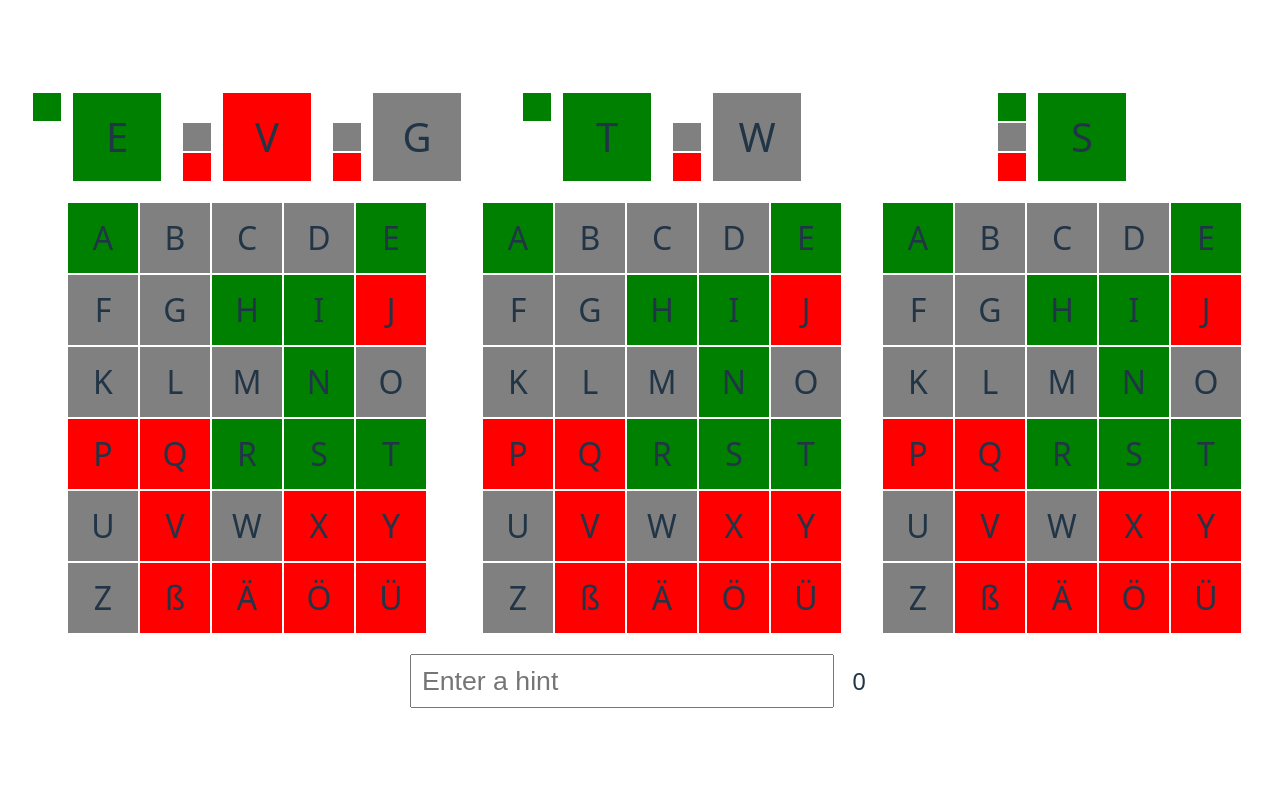
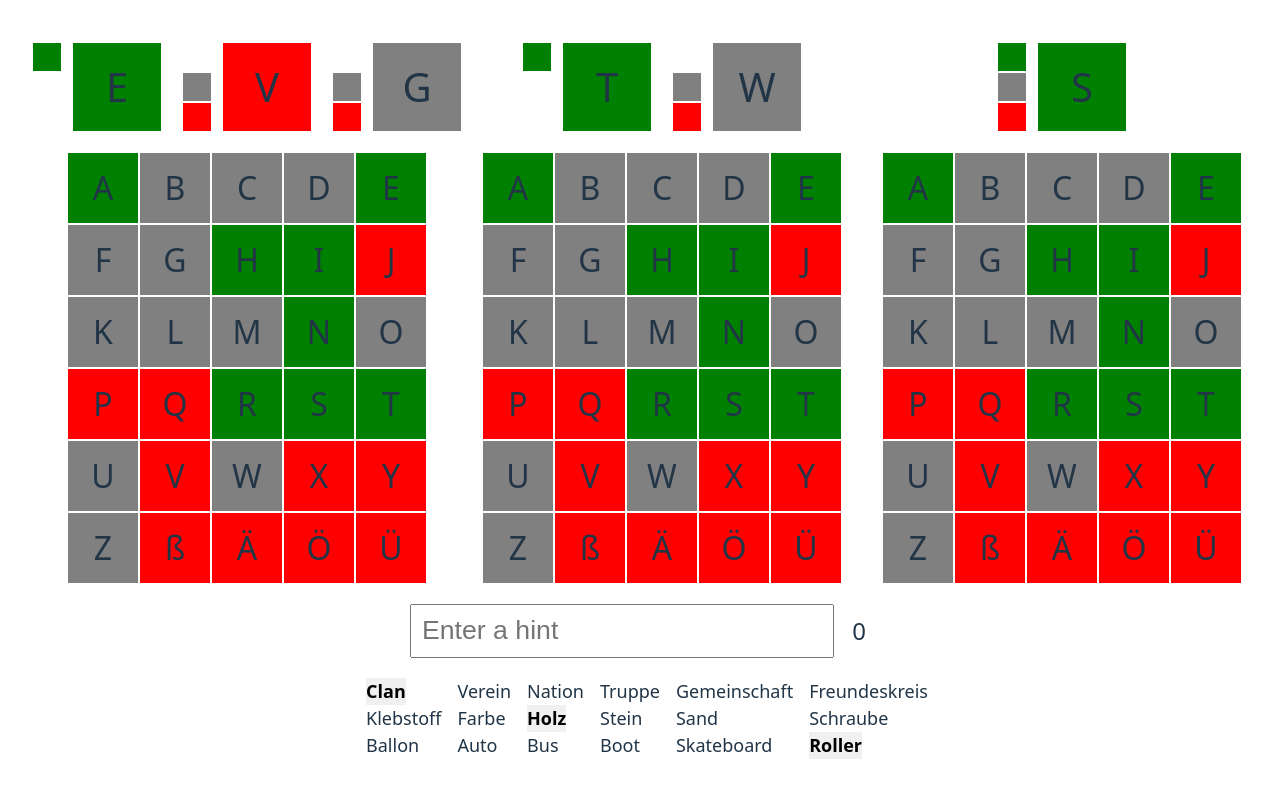
Before and after one commit to tristantisch/a-message-from-the-stars, a Vue app: page / in a window 1280 px wide. Built offline with nearby package versions, Linux system fonts and the light colour scheme.

Commit message:
Add word grid

```diff
--- a/src/App.vue
+++ b/src/App.vue
@@ -2,6 +2,7 @@
 import CodeSlot from './code/CodeSlot.vue';
 import LetterGrid from './letter/LetterGrid.vue';
 import HintBar from './hint/HintBar.vue';
+import WordGrid from './words/WordGrid.vue';
 import { useCodeStore } from './code/code-store';
 import { storeToRefs } from 'pinia';
 
@@ -43,6 +44,7 @@ const {code} = storeToRefs(codeStore);
     </LetterGrid>
   </div>
   <HintBar :code="code"/>
+  <WordGrid/>
 </template>
 
 <style scoped>
--- a/src/hint/HintBar.vue
+++ b/src/hint/HintBar.vue
@@ -34,6 +34,7 @@ const score = computed(() => calculateScore(hint.value, code));
     align-items: center;
     justify-content: center;
     display: flex;
+    padding-bottom: 20px;
 }
 #score {
     height: 50px;
--- /dev/null
+++ b/src/words/WordGrid.vue
@@ -0,0 +1,46 @@
+<script setup lang="ts">
+import { getRandomWordGrid, getRandomWordIndices } from './words';
+
+const words = getRandomWordGrid();
+const indices = getRandomWordIndices();
+
+const isWordSelected = (index: number) => {
+    const rowNumber = Math.floor(index / 6);
+    console.log(rowNumber, index, indices);
+    return indices[rowNumber] === index % 6;
+};
+</script>
+
+<template>
+    <div id="grid">
+        <div
+            id="word"
+            v-for="(word, index) in words.flat()"
+            :class="{
+                selected: isWordSelected(index)
+            }"
+        >
+            {{ word }}
+        </div>
+    </div>
+</template>
+
+<style scoped lang="scss">
+#grid {
+    display: grid;
+    grid-template-columns: repeat(6, max-content);
+    grid-template-rows: repeat(3, 1fr);
+    column-gap: 1rem;
+    justify-content: center;
+}
+#word {
+    justify-self: start;
+    font-size: 18px;
+
+    &.selected {
+        background-color: #f0f0f0;
+        color: #000;
+        font-weight: bold;
+    }
+}
+</style>
--- /dev/null
+++ b/src/words/words.json
@@ -0,0 +1,26 @@
+[
+    ["Abenteuer", "Erfahrung", "Gewinn", "Urlaub", "Sieg", "Entspannung"],
+    ["Gefühl", "Leben", "Freiheit", "Spiel", "Heimat", "Landschaft"],
+    ["stark", "selten", "verloren", "verbunden", "rein", "bereit"],
+    ["grün", "schlau", "großzügig", "offen", "hilfsbereit", "stolz"],
+    ["Klebstoff", "Farbe", "Holz", "Stein", "Sand", "Schraube"],
+    ["Haus", "Höhle", "Brücke", "Straße", "Fahrstuhl", "Dach"],
+    ["Bein", "Blatt", "Kralle", "Krone", "Herz", "Stamm"],
+    ["Ballon", "Auto", "Bus", "Boot", "Skateboard", "Roller"],
+    ["Zucker", "Salz", "Obst", "Gemüse", "Fleisch", "Milch"],
+    ["Clan", "Verein", "Nation", "Truppe", "Gemeinschaft", "Freundeskreis"],
+    ["blank", "glatt", "scharf", "matt", "poliert", "glitzernd"],
+    ["Radio", "Kassette", "Diskette", "Schallplatte", "Mikrophon", "Lautsprecher"],
+    ["Schrift", "Satz", "Bild", "Zeichen", "Zahl", "Punkt"],
+    ["süß", "salzig", "klebrig", "fruchtig", "schokoladig", "nussig"],
+    ["Blei", "Kupfer", "Gold", "Kohle", "Sauerstoff", "Neon"],
+    ["Digital", "Analog", "Retro", "Modern", "Mainstream", "Nische"],
+    ["Rest", "Abfall", "Rast", "Erholung", "Plastik", "Glas"],
+    ["Kommando", "Interpretation", "Gedicht", "Roman", "Finale", "Verständnis"],
+    ["echt", "führend", "fremd", "optimal", "innovativ", "drastisch"],
+    ["Bedrohung", "Opposition", "Periode", "Planung", "Einfluss", "Epoche"],
+    ["Zeitplan", "Neubau", "Einkauf", "Sektor", "Verzögerung", "Rente"],
+    ["chemisch", "rund", "aktiv", "kurz", "wichtig", "juristisch"],
+    ["Großstadt", "Bauer", "Schmuck", "Schutz", "Schild", "Hoffnung"],
+    ["Kalkulation", "Leistung", "Handel", "Gesundheit", "Psychologie", "Kunst"]
+  ]
--- /dev/null
+++ b/src/words/words.ts
@@ -0,0 +1,10 @@
+import { default as words } from './words.json';
+
+export const getRandomWordGrid = () => {
+    const shuffledWords = words.sort(() => Math.random() - 0.5);
+    return shuffledWords.slice(0, 3);
+};
+
+export const getRandomWordIndices = () => {
+    return Array(3).fill(0).map(() => Math.floor(Math.random() * 6));
+};
```
